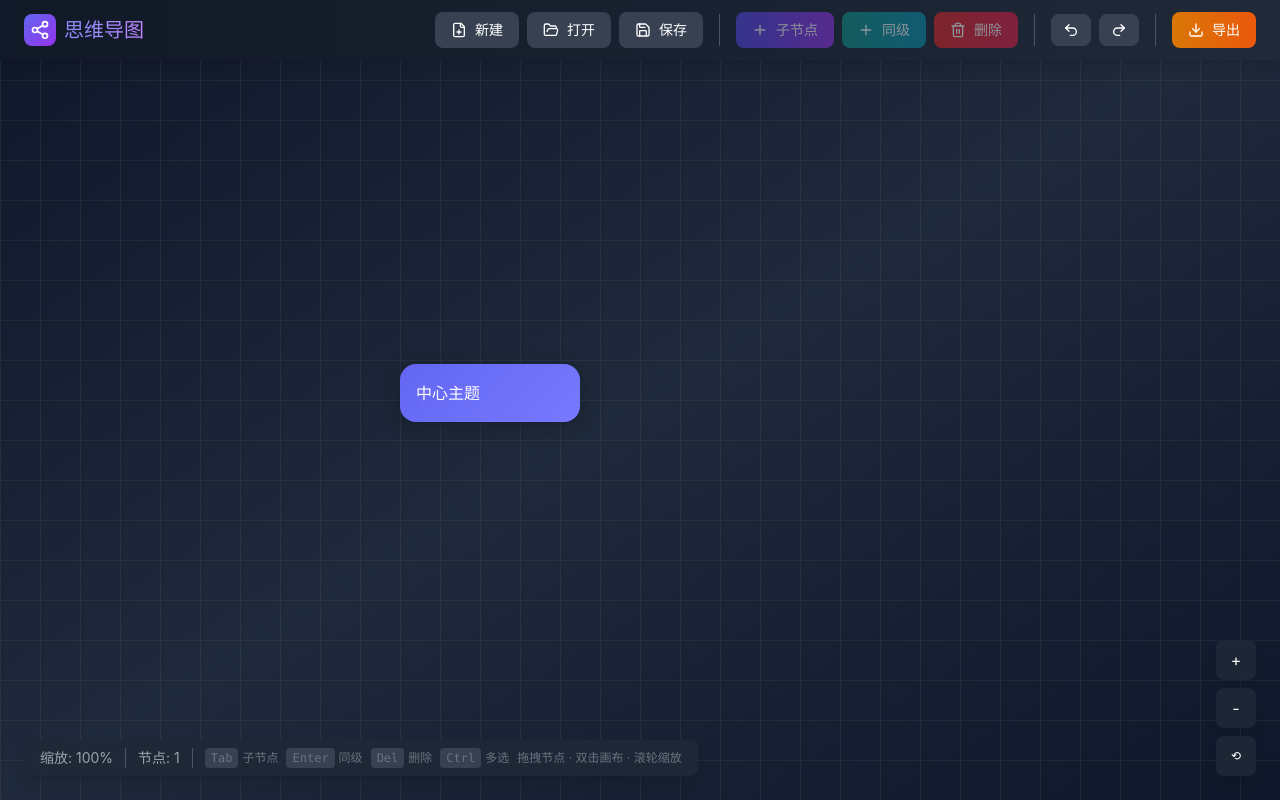
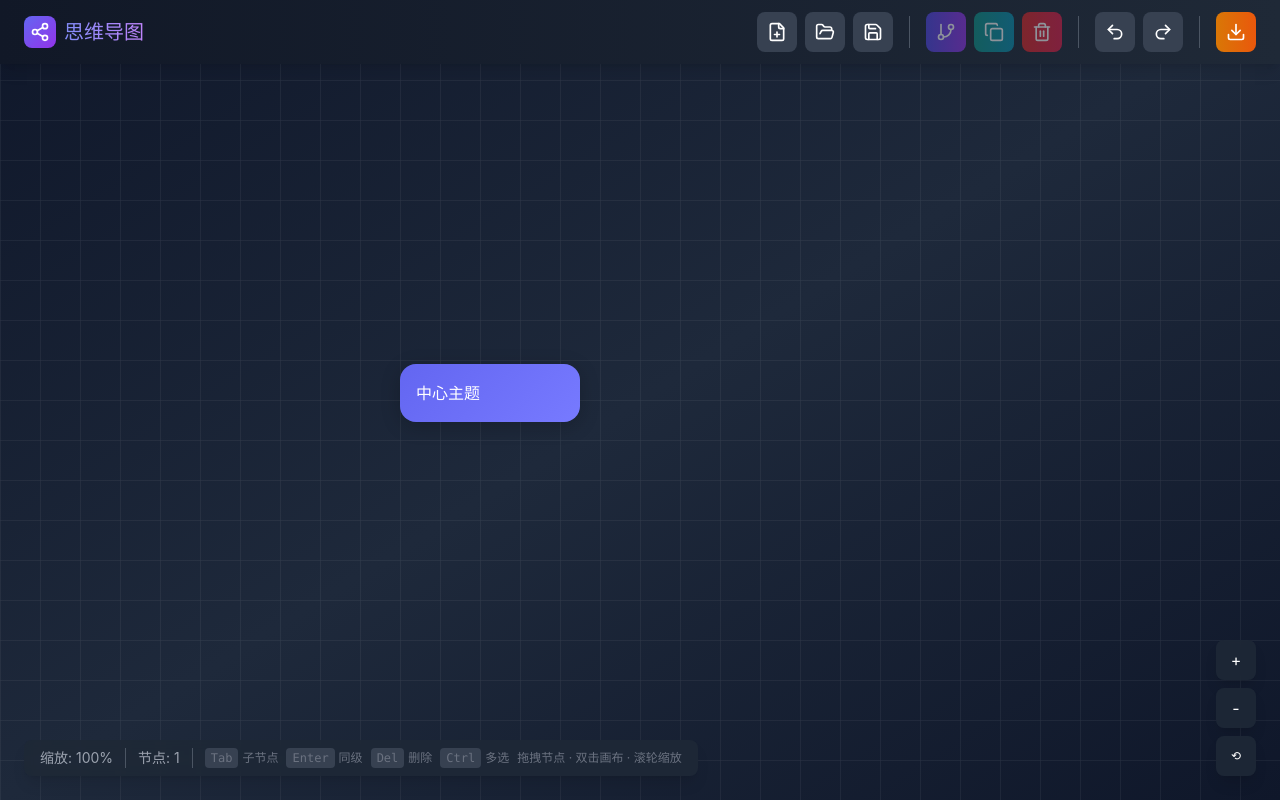
Before and after one commit to damahuazi/YuMind, a React (Vite) app: page / in a window 1280 px wide. Built offline with nearby package versions, Linux system fonts and the light colour scheme.

Commit message:
feat: Web端思维导图软件
Co-authored-by: traeagent <traeagent@users.noreply.github.com>

```diff
--- a/src/components/Toolbar.tsx
+++ b/src/components/Toolbar.tsx
@@ -1,4 +1,3 @@
-
 import React from 'react';
 import {
   Plus,
@@ -9,7 +8,10 @@ import {
   FilePlus,
   Save,
   FolderOpen,
-  Share2
+  Share2,
+  GitBranch,
+  Copy,
+  FileText
 } from 'lucide-react';
 import { useMindMapStore } from '../hooks/useMindMapStore';
 
@@ -135,29 +137,26 @@ const Toolbar: React.FC = () => {
         <div className="flex items-center gap-2">
           <button
             onClick={createNewMindMap}
-            className="flex items-center gap-2 px-4 py-2 bg-gray-700 hover:bg-gray-600 rounded-lg transition-all duration-200 hover:scale-105"
+            className="w-10 h-10 flex items-center justify-center bg-gray-700 hover:bg-gray-600 rounded-lg transition-all duration-200 hover:scale-105"
             title="新建"
           >
-            <FilePlus className="w-4 h-4" />
-            <span className="text-sm">新建</span>
+            <FilePlus className="w-5 h-5" />
           </button>
 
           <button
             onClick={handleOpenExisting}
-            className="flex items-center gap-2 px-4 py-2 bg-gray-700 hover:bg-gray-600 rounded-lg transition-all duration-200 hover:scale-105"
+            className="w-10 h-10 flex items-center justify-center bg-gray-700 hover:bg-gray-600 rounded-lg transition-all duration-200 hover:scale-105"
             title="打开"
           >
-            <FolderOpen className="w-4 h-4" />
-            <span className="text-sm">打开</span>
+            <FolderOpen className="w-5 h-5" />
           </button>
 
           <button
             onClick={handleSave}
-            className="flex items-center gap-2 px-4 py-2 bg-gray-700 hover:bg-gray-600 rounded-lg transition-all duration-200 hover:scale-105"
+            className="w-10 h-10 flex items-center justify-center bg-gray-700 hover:bg-gray-600 rounded-lg transition-all duration-200 hover:scale-105"
             title="保存"
           >
-            <Save className="w-4 h-4" />
-            <span className="text-sm">保存</span>
+            <Save className="w-5 h-5" />
           </button>
 
           <div className="w-px h-8 bg-gray-600 mx-2" />
@@ -165,49 +164,46 @@ const Toolbar: React.FC = () => {
           <button
             onClick={handleAddChild}
             disabled={!selectedNodeId && selectedNodeIds.length === 0}
-            className="flex items-center gap-2 px-4 py-2 bg-gradient-to-r from-indigo-600 to-purple-600 hover:from-indigo-500 hover:to-purple-500 rounded-lg transition-all duration-200 hover:scale-105 disabled:opacity-50 disabled:cursor-not-allowed disabled:hover:scale-100"
-            title="添加子节点"
+            className="w-10 h-10 flex items-center justify-center bg-gradient-to-r from-indigo-600 to-purple-600 hover:from-indigo-500 hover:to-purple-500 rounded-lg transition-all duration-200 hover:scale-105 disabled:opacity-50 disabled:cursor-not-allowed disabled:hover:scale-100"
+            title="添加子节点 (Tab)"
           >
-            <Plus className="w-4 h-4" />
-            <span className="text-sm">子节点</span>
+            <GitBranch className="w-5 h-5" />
           </button>
 
           <button
             onClick={handleAddSibling}
             disabled={!selectedNodeId && selectedNodeIds.length === 0}
-            className="flex items-center gap-2 px-4 py-2 bg-gradient-to-r from-teal-600 to-cyan-600 hover:from-teal-500 hover:to-cyan-500 rounded-lg transition-all duration-200 hover:scale-105 disabled:opacity-50 disabled:cursor-not-allowed disabled:hover:scale-100"
-            title="添加同级节点"
+            className="w-10 h-10 flex items-center justify-center bg-gradient-to-r from-teal-600 to-cyan-600 hover:from-teal-500 hover:to-cyan-500 rounded-lg transition-all duration-200 hover:scale-105 disabled:opacity-50 disabled:cursor-not-allowed disabled:hover:scale-100"
+            title="添加同级节点 (Enter)"
           >
-            <Plus className="w-4 h-4" />
-            <span className="text-sm">同级</span>
+            <Copy className="w-5 h-5" />
           </button>
 
           <button
             onClick={handleDelete}
             disabled={!canDelete()}
-            className="flex items-center gap-2 px-4 py-2 bg-gradient-to-r from-red-600 to-rose-600 hover:from-red-500 hover:to-rose-500 rounded-lg transition-all duration-200 hover:scale-105 disabled:opacity-50 disabled:cursor-not-allowed disabled:hover:scale-100"
-            title="删除节点"
+            className="w-10 h-10 flex items-center justify-center bg-gradient-to-r from-red-600 to-rose-600 hover:from-red-500 hover:to-rose-500 rounded-lg transition-all duration-200 hover:scale-105 disabled:opacity-50 disabled:cursor-not-allowed disabled:hover:scale-100"
+            title="删除节点 (Delete)"
           >
-            <Trash2 className="w-4 h-4" />
-            <span className="text-sm">删除</span>
+            <Trash2 className="w-5 h-5" />
           </button>
 
           <div className="w-px h-8 bg-gray-600 mx-2" />
 
           <button
             onClick={undo}
-            className="flex items-center gap-2 px-3 py-2 bg-gray-700 hover:bg-gray-600 rounded-lg transition-all duration-200 hover:scale-105"
-            title="撤销"
+            className="w-10 h-10 flex items-center justify-center bg-gray-700 hover:bg-gray-600 rounded-lg transition-all duration-200 hover:scale-105"
+            title="撤销 (Ctrl+Z)"
           >
-            <Undo2 className="w-4 h-4" />
+            <Undo2 className="w-5 h-5" />
           </button>
 
           <button
             onClick={redo}
-            className="flex items-center gap-2 px-3 py-2 bg-gray-700 hover:bg-gray-600 rounded-lg transition-all duration-200 hover:scale-105"
-            title="重做"
+            className="w-10 h-10 flex items-center justify-center bg-gray-700 hover:bg-gray-600 rounded-lg transition-all duration-200 hover:scale-105"
+            title="重做 (Ctrl+Y)"
           >
-            <Redo2 className="w-4 h-4" />
+            <Redo2 className="w-5 h-5" />
           </button>
 
           <div className="w-px h-8 bg-gray-600 mx-2" />
@@ -215,11 +211,10 @@ const Toolbar: React.FC = () => {
           <button
             onClick={handleExport}
             disabled={!currentMindMap}
-            className="flex items-center gap-2 px-4 py-2 bg-gradient-to-r from-amber-600 to-orange-600 hover:from-amber-500 hover:to-orange-500 rounded-lg transition-all duration-200 hover:scale-105 disabled:opacity-50 disabled:cursor-not-allowed disabled:hover:scale-100"
+            className="w-10 h-10 flex items-center justify-center bg-gradient-to-r from-amber-600 to-orange-600 hover:from-amber-500 hover:to-orange-500 rounded-lg transition-all duration-200 hover:scale-105 disabled:opacity-50 disabled:cursor-not-allowed disabled:hover:scale-100"
             title="导出"
           >
-            <Download className="w-4 h-4" />
-            <span className="text-sm">导出</span>
+            <Download className="w-5 h-5" />
           </button>
         </div>
       </div>
```
